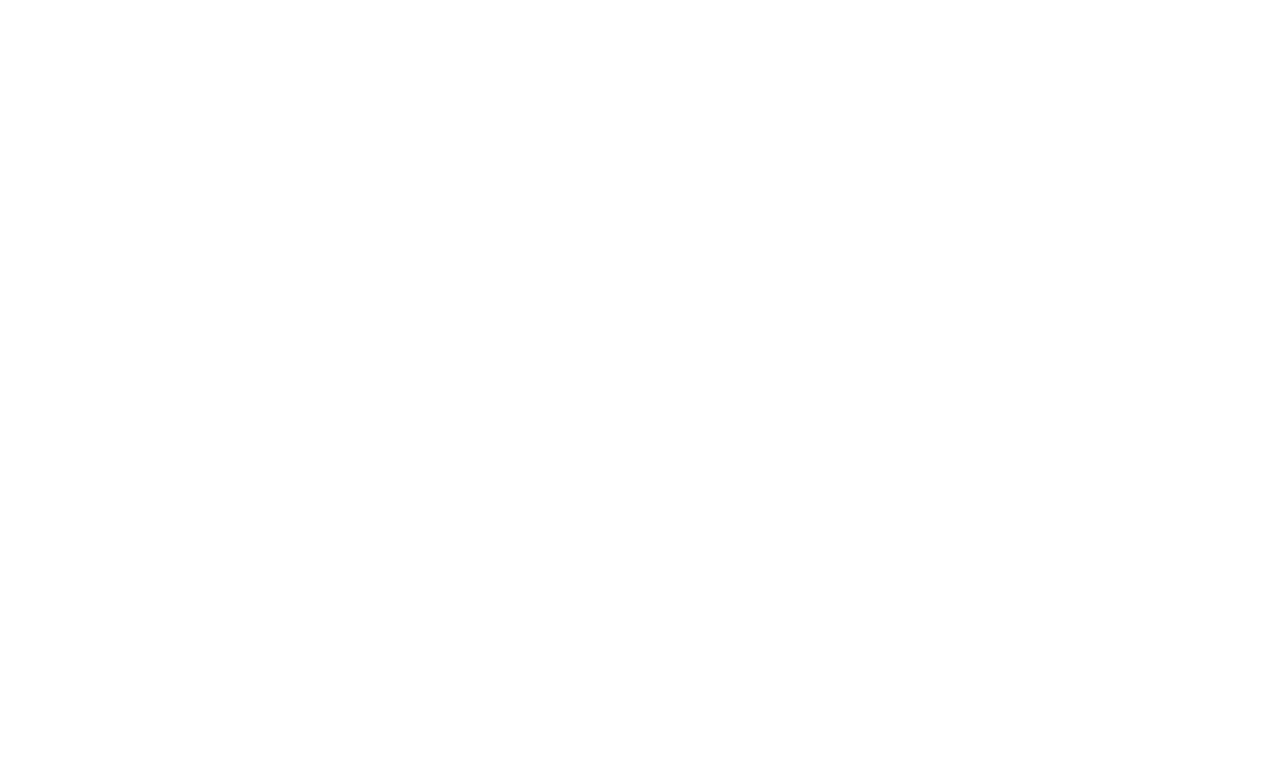
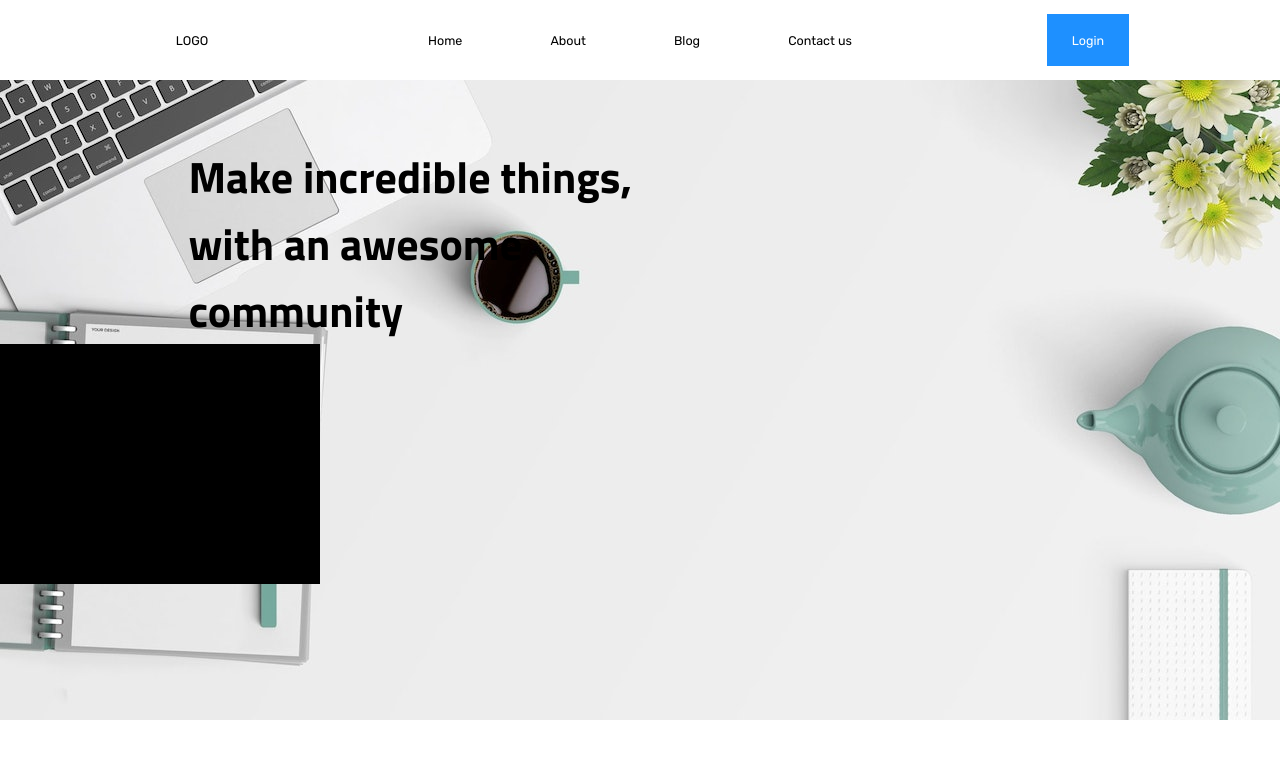
Before and after one commit to rafapm1999/LovLearningAcademy_Project, a React (Create React App) app in the folder frontend/: page /home in a window 1280 px wide. Before the commit this address had no page. Shown: the top 758 px of the page. Built offline with nearby package versions, Linux system fonts and the light colour scheme.

Commit message:
New lines of code

```diff
--- a/frontend/src/App.js
+++ b/frontend/src/App.js
@@ -3,13 +3,23 @@ import React from "react";
 import { Route, Routes } from "react-router-dom";
 import SignupPage from "./views/Login/SignupPage";
 import LoginPage from "./views/Login/LoginPage"
+import Navbar from "./components/Navbar/Navbar"
+import HomePage from "./views/Home/HomePage";
 
 function App() {
   return (
-    <Routes>
-      <Route path="/signup" element={<SignupPage />} />
-      <Route path="/login" element={<LoginPage />} />
-    </Routes>
+    <div>
+      <Navbar></Navbar>
+      <Routes>
+      <Route path="/" element={<></>}/>
+        <Route path="/home" element={<HomePage/>}/>
+        <Route path="/about" element={<></>}/>
+        <Route path="/blog" element={<></>}/>
+        <Route path="/contact" element={<></>}/>
+        <Route path="/signup" element={<SignupPage />} />
+        <Route path="/login" element={<LoginPage />} />
+      </Routes>
+    </div>
   );
 }
 
--- /dev/null
+++ b/frontend/src/components/Navbar/Navbar.js
@@ -0,0 +1,25 @@
+import classes from './Navbar.module.css';
+import{Link}from "react-router-dom";
+
+function Navbar() {
+  return (
+    <>
+    <div className={classes["navbar-main"]}>
+      <div className={classes["navbar-logo"]}><Link className={classes.link} to="/">LOGO</Link></div>
+      <div className={classes["navbar-links"]}>
+        <div className={classes.links}>
+          <Link className={classes.link} to="/home">Home</Link>
+          <Link className={classes.link} to="/about">About</Link>
+          <Link className={classes.link} to="/blog">Blog</Link>
+          <Link className={classes.link} to="/contact">Contact us</Link>
+        </div>
+      </div>
+      <div className={classes["navbar-button"]}>
+        <Link className={classes.link} to="/login">Login</Link>
+      </div>
+    </div>
+    </>
+  );
+}
+
+export default Navbar;
--- /dev/null
+++ b/frontend/src/components/Navbar/Navbar.module.css
@@ -0,0 +1,39 @@
+.navbar-main{
+    display: flex;
+    justify-content: center;
+    align-items: center;
+    flex-direction: row;
+    width: 100vw;
+    height: 10vh;
+}
+.navbar-logo{
+    display: flex;
+    justify-content: center;
+    align-items: center;
+    width: 30vw;
+}
+.navbar-links{
+    width: 40vw;
+}
+.navbar-links > .links{
+    display: flex;
+    justify-content: space-around;
+    align-items: center;
+}
+.navbar-button{
+    width: 30vw;
+    display: flex;
+    justify-content: center;
+}
+.navbar-button .link{
+    padding: 1.5em 2em;
+    background-color: #1e90ff;
+    color: white;
+}
+.link{
+    color: black
+}
+.navbar-main .link{
+    text-decoration: none;
+ /*    color: rgb(39, 39, 39); */
+}
--- a/frontend/src/index.css
+++ b/frontend/src/index.css
@@ -1,6 +1,7 @@
 :root{
   box-sizing: border-box;
   font-size: 0.785em;
+  overflow-x: hidden;
 }
 *,::after,::before{
   box-sizing: inherit;
--- /dev/null
+++ b/frontend/src/views/Home/HomePage.js
@@ -0,0 +1,35 @@
+import classes from './HomePage.module.css';
+
+function HomePage() {
+  return (
+    <>
+    <div className={`${classes["homePage-main"]} ${classes["homePage-images"]}`}>
+        <div className={classes["homePage-title"]}>
+            <h1>Make incredible things, with an awesome community </h1>
+        </div>
+        <div className={`${classes["homePage-info"]}`}>
+            <div  className={classes["info-container"]}>
+                <p>Lorem ipsum dolor sit amet consectetur, adipisicing elit. Ea, corporis?</p>
+                <ul className={classes.list}>
+                    <li>Lorem ipsum dolor sit amet.</li>
+                    <li>Lorem ipsum dolor sit amet.</li>
+                    <li>Lorem ipsum dolor sit amet.</li>
+                    <li>Lorem ipsum dolor sit amet.</li>
+                </ul>
+            </div>
+        </div>
+        <div className={classes.images}></div>
+        <div className={classes["homePage-footer"]}>
+            <div className={classes.icons}>
+
+            </div>
+            <div className={classes["footer-info"]}></div>
+        </div>
+
+
+    </div>
+    </>
+  );
+}
+
+export default HomePage;
--- /dev/null
+++ b/frontend/src/views/Home/HomePage.module.css
@@ -0,0 +1,34 @@
+.homePage-images{
+    background-image: url(../../assets/bg-login.jpg);
+    background-size: cover;
+    background-position: top left;
+    background-repeat: no-repeat;
+    width: 100vw;
+    height: 80vh;
+}
+.homePage-title{
+    display: flex;
+    justify-content: start;
+    align-items: center;
+    width: 50%;
+}
+.homePage-title > h1{
+    position: relative;
+    margin-left: 15rem;
+    margin-top: 5rem;
+    color: black;
+}
+.homePage-info{
+    display: flex;
+    justify-content: center;
+    align-items: center;
+    width: 25vw;
+    height: 30vh;
+    background-color: black;
+}
+.homePage-info > p{
+    display: block;
+}
+.homePage-info > .list{
+    display: block;
+}
--- a/frontend/src/views/Login/LoginForm.js
+++ b/frontend/src/views/Login/LoginForm.js
@@ -38,6 +38,7 @@ function LoginForm(props) {
                 type="email"
                 name="email"
                 id="userEmail"
+                aria-label="Email"
                 placeholder="Email"
                 onChange={handleChange}
                 className={props.onEmptyInfo.email === false && classes.danger}
--- a/frontend/src/views/Login/LoginForm.module.css
+++ b/frontend/src/views/Login/LoginForm.module.css
@@ -3,6 +3,8 @@
     justify-content: center;
     align-items: center;
     flex-direction: column;
+    width: 100vw;
+    height: 100vh;
 }
 .form-main {
     display: flex;
--- a/frontend/src/views/Login/LoginPage.js
+++ b/frontend/src/views/Login/LoginPage.js
@@ -78,7 +78,6 @@ function LoginPage() {
         <Modal visible={visible} onLogin={handleVisibility} data={loginInfo} />,
         document.querySelector("#modal")
       )} */}
-      <h3>Formulario</h3>
       <Login
         onLogin={handleVisibility}
         onSignup={setLogin}
--- a/frontend/src/views/Login/SignupPage.js
+++ b/frontend/src/views/Login/SignupPage.js
@@ -104,7 +104,7 @@ function SignupPage() {
         <Modal visible={visible} onLogin={handleVisibility} data={loginInfo} />,
         document.querySelector("#modal")
       )}
-      <h3>Formulario</h3>
+
       <Signup onLogin={handleVisibility} onRegister={setLogin}></Signup>
     </>
   );
```
Also changed, not shown: frontend/src/assets/bg-login.jpg (added).
